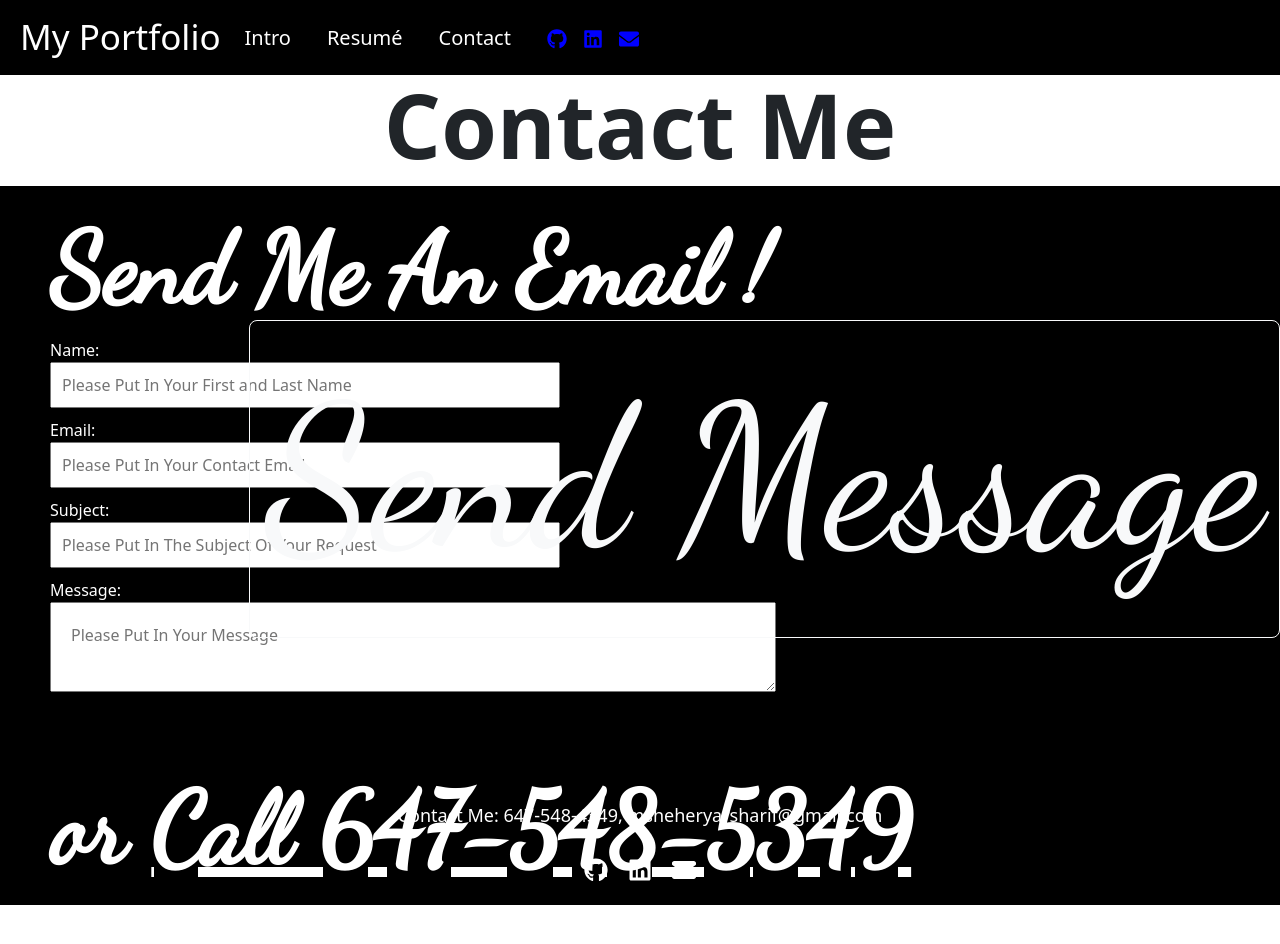
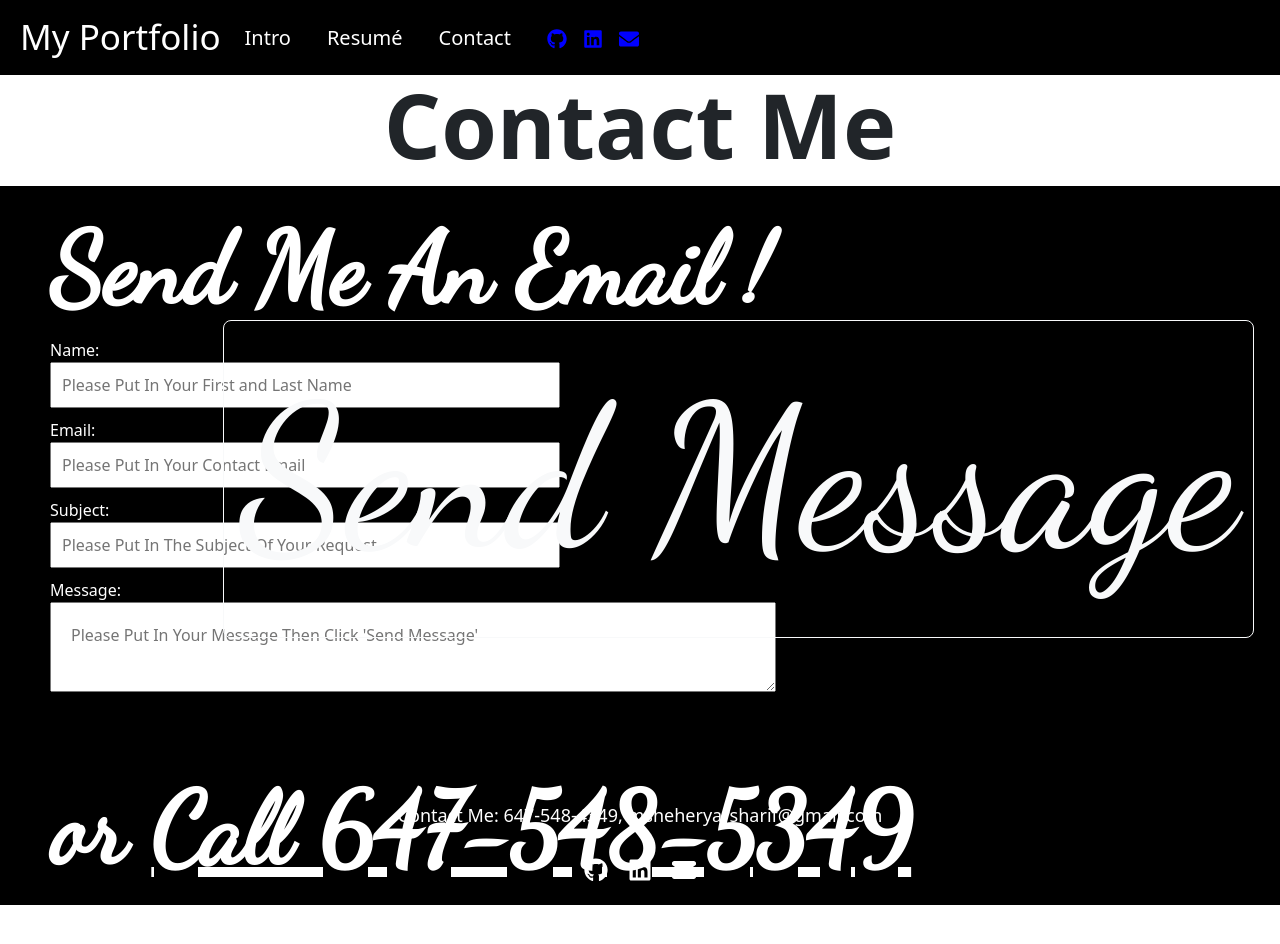
Before and after one commit to muhammadssharif/my-portfolio, a Next.js app: page /contact/email in a window 1280 px wide. Built offline with nearby package versions, Linux system fonts and the light colour scheme; a web font is replaced by a local one.

Commit message:
css email

```diff
--- a/components/EmailForm.js
+++ b/components/EmailForm.js
@@ -59,7 +59,7 @@ const EmailForm = () => {
         <label>
           Message:
           <br />
-          <textarea value={message} className={styles.textareaField} onChange={(e) => setMessage(e.target.value)} placeholder='Please Put In Your Message' required />
+          <textarea value={message} className={styles.textareaField} onChange={(e) => setMessage(e.target.value)} placeholder='Please Put In Your Message Then Click &apos;Send Message&apos;' required />
         </label>
         <br />
         <br />
--- a/styles/EmailForm.module.css
+++ b/styles/EmailForm.module.css
@@ -37,7 +37,7 @@
 
   .submitButton {
     position: absolute;
-    right: 0%;
+    right: 2%;
     top: 40%;
     font-size: 200px;
     font-family: 'Dancing Script';
```
